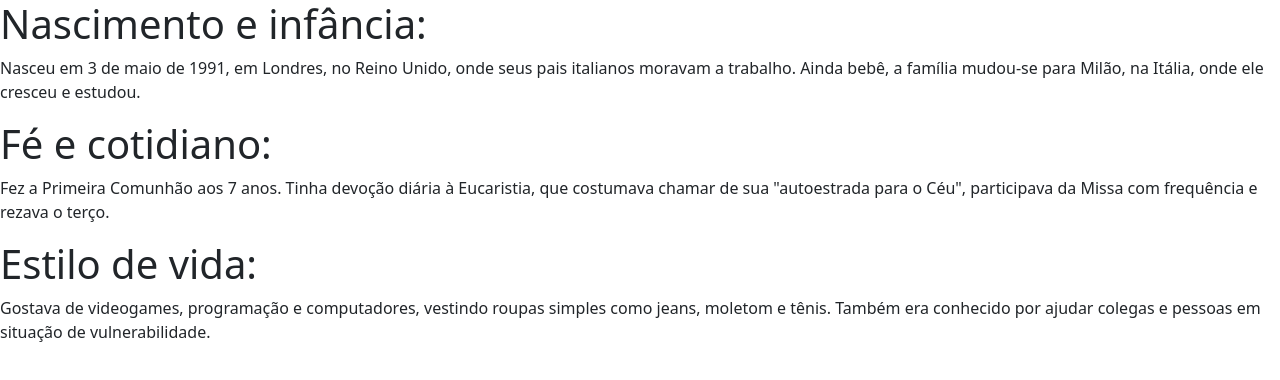
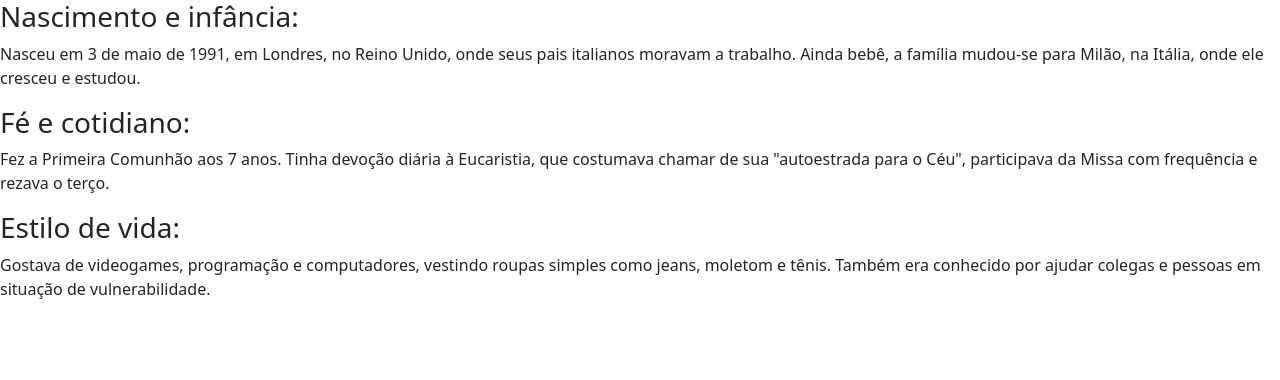
Before and after one commit to mariacarolinesousa/site-homenagem-sao-carlo-acutis, a website: page front-end/Vida/vida.html in a window 1280 px wide. Drawn offline with nearby package versions, Linux system fonts and the light colour scheme; files that its build step writes are made by us from their sources.

Commit message:
atualizando

```diff
--- a/front-end/Vida/vida.html
+++ b/front-end/Vida/vida.html
@@ -11,10 +11,10 @@
 <link rel="stylesheet" href="./style.css">
 </head>
 <body>
-<h1>Nascimento e infância:</h1> <p>Nasceu em 3 de maio de 1991, em Londres, no Reino Unido, onde seus pais italianos moravam a trabalho. Ainda bebê, a família mudou-se para Milão, na Itália, onde ele cresceu e estudou.</p>
+<h3>Nascimento e infância:</h3> <p>Nasceu em 3 de maio de 1991, em Londres, no Reino Unido, onde seus pais italianos moravam a trabalho. Ainda bebê, a família mudou-se para Milão, na Itália, onde ele cresceu e estudou.</p>
 
-<h1>Fé e cotidiano:</h1> <p>Fez a Primeira Comunhão aos 7 anos. Tinha devoção diária à Eucaristia, que costumava chamar de sua "autoestrada para o Céu", participava da Missa com frequência e rezava o terço.</p>
+<h3>Fé e cotidiano:</h3> <p>Fez a Primeira Comunhão aos 7 anos. Tinha devoção diária à Eucaristia, que costumava chamar de sua "autoestrada para o Céu", participava da Missa com frequência e rezava o terço.</p>
 
-<h1>Estilo de vida: </h1> <p>Gostava de videogames, programação e computadores, vestindo roupas simples como jeans, moletom e tênis. Também era conhecido por ajudar colegas e pessoas em situação de vulnerabilidade.</p>
+<h3>Estilo de vida: </h3> <p>Gostava de videogames, programação e computadores, vestindo roupas simples como jeans, moletom e tênis. Também era conhecido por ajudar colegas e pessoas em situação de vulnerabilidade.</p>
 </body>
 </html>
```
